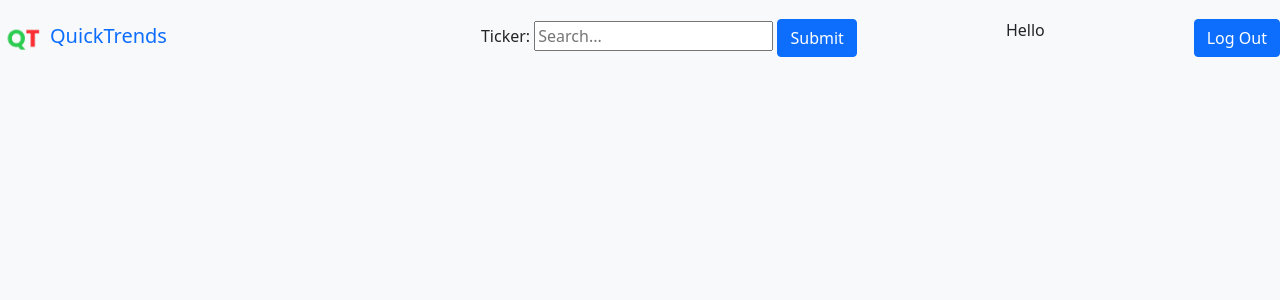
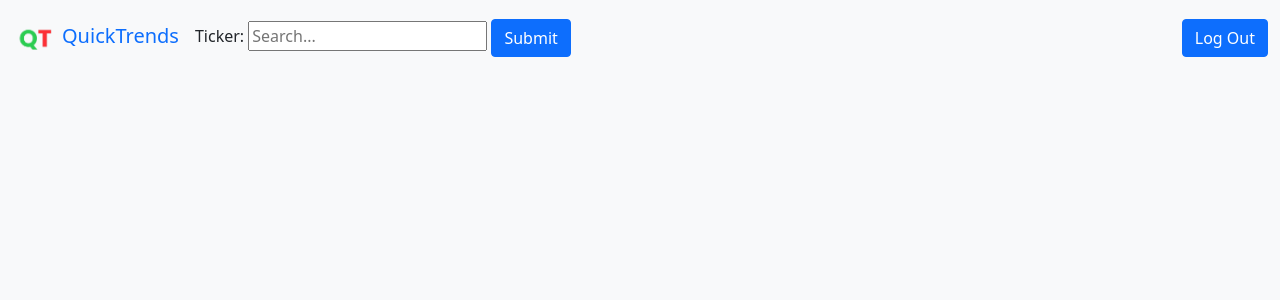
Before and after one commit to dbirley1/StockTracker, a Django app: template hello/templates/hello/layout.html in a window 1280 px wide. Shown: the top 300 px of the page. Run offline with Django 4.2, Linux system fonts and the light colour scheme; the template is opened without the code that fills it, so the values that code supplies are empty; the visitor is signed in with stand-in values (Sample User, id 1); parts of the project's set-up code (start-up, migrations or seed data) failed here and were passed over; some libraries are stand-ins or nearby versions.

Commit message:
Final Changes

```diff
--- a/hello/templates/hello/layout.html
+++ b/hello/templates/hello/layout.html
@@ -13,22 +13,28 @@
 
 
 <body style="background-color: #f8f9fa;">
+
+
 <nav class="navbar bg-light">
+    <div class="container-fluid ">
     <a class = "navbar-brand" href="http://127.0.0.1:8000/">
         <img src="{% static "hello/quicktrendsSML2.png" %}" alt="LOGO" height=50 width=50 class='d-inline-block'/>QuickTrends
     </a>
-        <a><form style="display:inline;" action="" method="GET">
+    <div class="me-auto">
+        <form style="display:inline;" action="" method="GET">
         <label for="ticker">Ticker: </label>
         <input id="ticker" type="text" placeholder= "Search..." name="ticker">
         <input class="btn btn-primary" type="submit"  value="Submit">
-        </a>
         </form>
+    </div>
     {% if user.is_authenticated %}
-    <p>Hello {{ username }} </p>
+        <!-- <p>Hello {{ username }} </p> -->
         <a href="/logout" class="btn btn-primary">Log Out</a>
     {% else %}
         <a href="/login" class="btn btn-primary">Login</a>
     {% endif %}
+
+</div>
 </nav>
 
 
```
Lines whose indentation alone changed are shown as unchanged.
